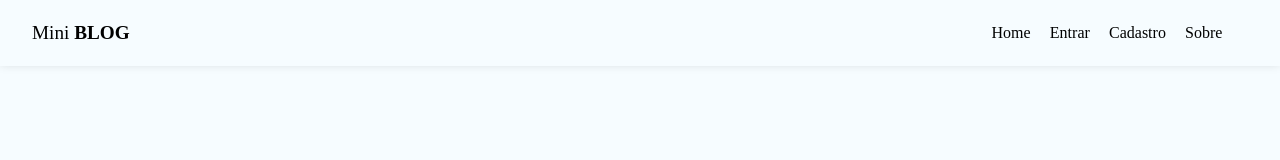
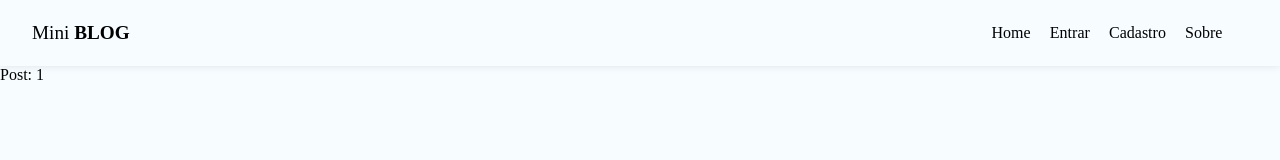
Before and after one commit to Johhdq/miniblog_project, a React (Create React App) app: page /posts/1 in a window 1280 px wide. Shown: the top 160 px of the page. Built offline with nearby package versions, Linux system fonts and the light colour scheme; no server answers; the HTML template or start-up script is replaced by a standard one.

Commit message:
criada página de post individual

```diff
--- a/src/App.js
+++ b/src/App.js
@@ -23,6 +23,7 @@
 import { CreatePost } from "./pages/CreatePost/CreatePost";
 import { Dashboard } from "./pages/Dashboard/Dashboard";
 import { Search } from "./pages/Search/Search";
+import { Post } from "./pages/Post/Post";
 
 function App() {
   // começa como undefined porque ainda não vai ter usuário na sessão atual
@@ -52,6 +53,7 @@
               <Route path="/about" element={<About />} />
               {/*O parâmetro que fica na query não necessariamente precisa ficar na url que está sendo utilizada*/}
               <Route path="/search" element={<Search />} />
+              <Route path="/posts/:id" element={<Post />} />
               <Route
                 path="/login"
                 element={!user ? <Login /> : <Navigate to="/" />}
--- /dev/null
+++ b/src/pages/Post/Post.js
@@ -0,0 +1,10 @@
+import styles from "./Post.module.css";
+
+// hooks
+import { useParams } from "react-router-dom";
+
+export const Post = () => {
+  const { id } = useParams();
+
+  return <div>Post: {id}</div>;
+};
```
Also changed, not shown: src/pages/Post/Post.module.css (added).
